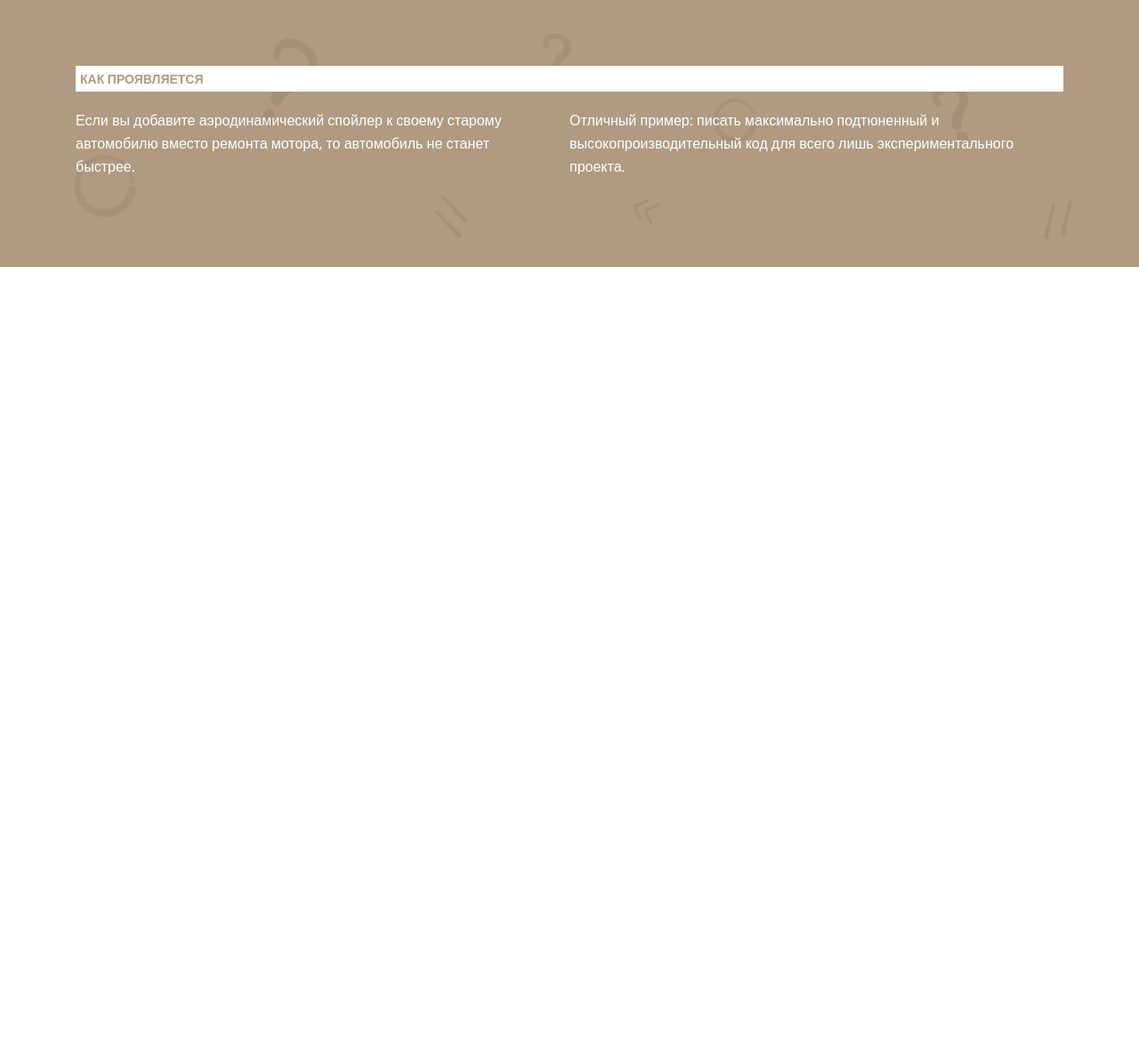
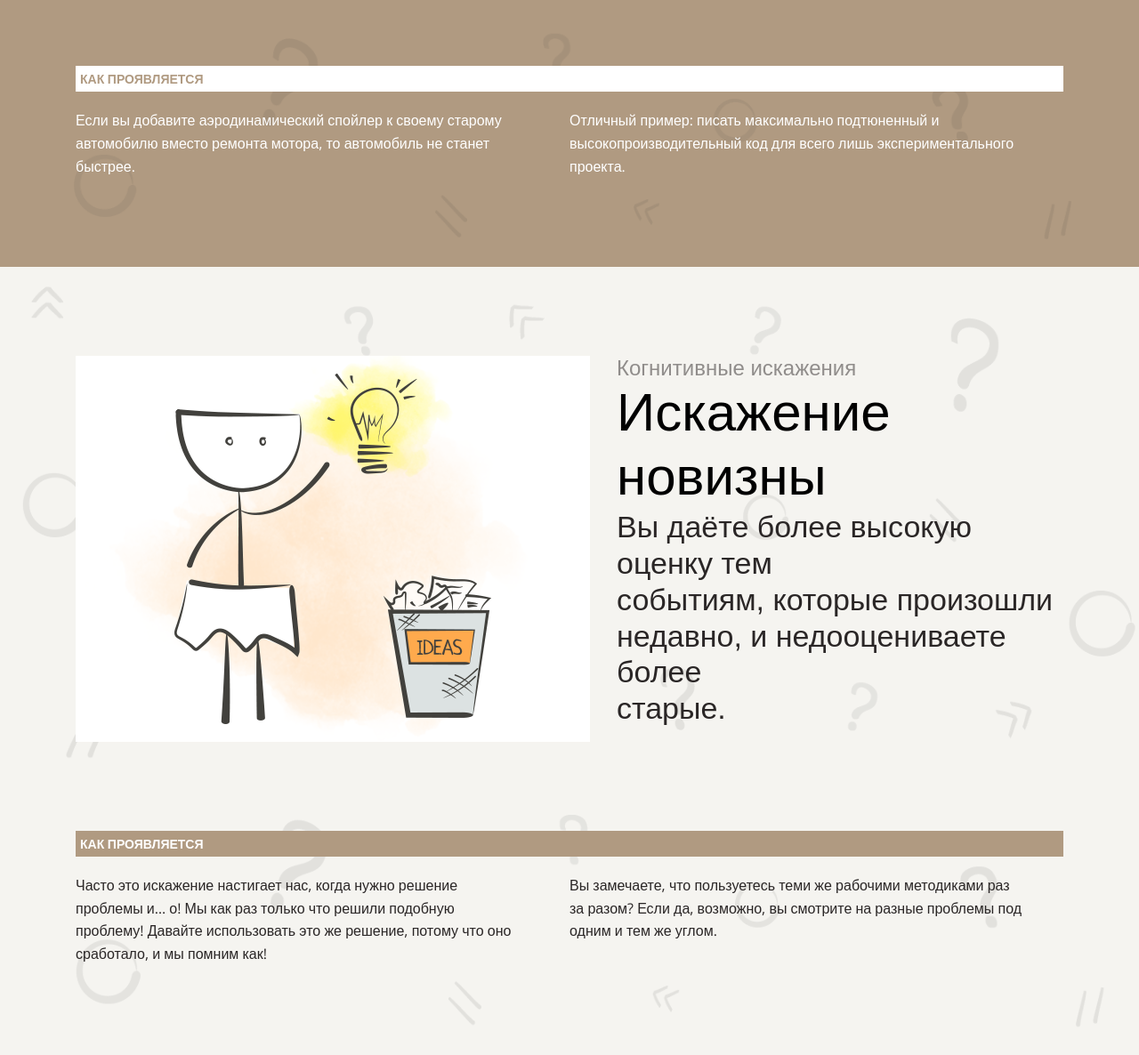
Before and after one commit to MityaDementiy/layout-designer-project-lvl1, a website: page src/index.html in a window 1280 px wide. Shown: the part 4285-5471 px from the top of the page at 89% size. Before the commit the page ends 4585 px from the top, so only its background shows below. Drawn offline with nearby package versions, Linux system fonts and the light colour scheme; a web font is replaced by a local one.

Commit message:
Add third distortion section

```diff
--- a/src/index.html
+++ b/src/index.html
@@ -196,10 +196,40 @@
                 </div>
             </div>
         </section>
+        <section class="relative" id="distortion-of-novelty">
+            <div class="container">
+                <div class="distortion-description">
+                    <div class="margin-right-30">
+                        <img src="../src/assets/images/third-distortion-image.png" width="578px" height="434px"
+                            class="distortion-description-image" alt="удивлённый нарисованный человечек">
+                    </div>
+                    <div>
+                        <span class="dark-subheader">Когнитивные искажения</span>
+                        <h2>Искажение новизны</h2>
+                        <p class="distortion-description-text">
+                            Вы даёте более высокую оценку тем<br> событиям, которые произошли<br> недавно, и
+                            недооцениваете более<br> старые.
+                        </p>
+                    </div>
+                </div>
+                <div class="distortion-header-container-dark">
+                    <h4 class="distortion-header-white">Как проявляется</h4>
+                </div>
+                <div class="distortion-description nowrap">
+                    <p class="description-text nowrap">
+                        Часто это искажение настигает нас, когда нужно решение<br> проблемы и… о! Мы как раз только что
+                        решили подобную<br> проблему! Давайте использовать это же решение, потому что оно<br> сработало,
+                        и мы
+                        помним как!
+                    </p>
+                    <p class="description-text nowrap">
+                        Вы замечаете, что пользуетесь теми же рабочими методиками раз<br> за разом? Если да, возможно, вы
+                        смотрите на разные проблемы под<br> одним и тем же углом.
+                    </p>
+                </div>
+            </div>
+        </section>
         <!-- <section class="content-block">
-            <div class="container">1</div>
-        </section>
-        <section class="content-block">
             <div class="container">1</div>
         </section>
         <section class="content-block">
--- a/src/styles/style.css
+++ b/src/styles/style.css
@@ -439,3 +439,40 @@ a {
 
   text-transform: uppercase;
 }
+
+#distortion-of-novelty::before {
+  position: absolute;
+
+  top: 0;
+  right: 0;
+  bottom: 0;
+  left: 0;
+
+  z-index: -10;
+
+  background-image: url(../../src/assets/images/background.png);
+
+  background-repeat: no-repeat;
+
+  background-size: cover;
+
+  opacity: 0.1;
+
+  content: "";
+}
+
+#distortion-of-novelty::after {
+  position: absolute;
+
+  top: 0;
+  right: 0;
+  bottom: 0;
+  left: 0;
+
+  z-index: -20;
+
+  background-color: var(--light);
+  background-position: center center;
+
+  content: "";
+}
```
Also changed, not shown: src/assets/images/third-distortion-image.png (added).
